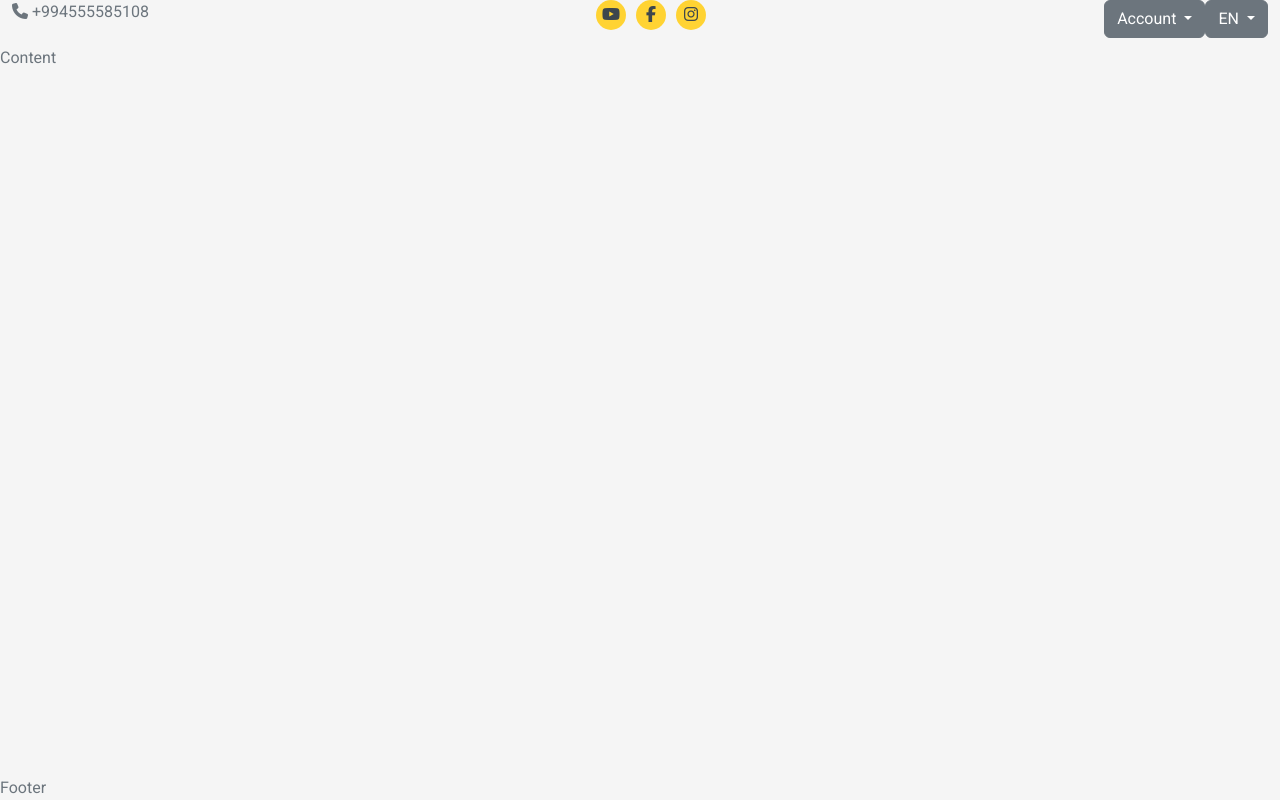
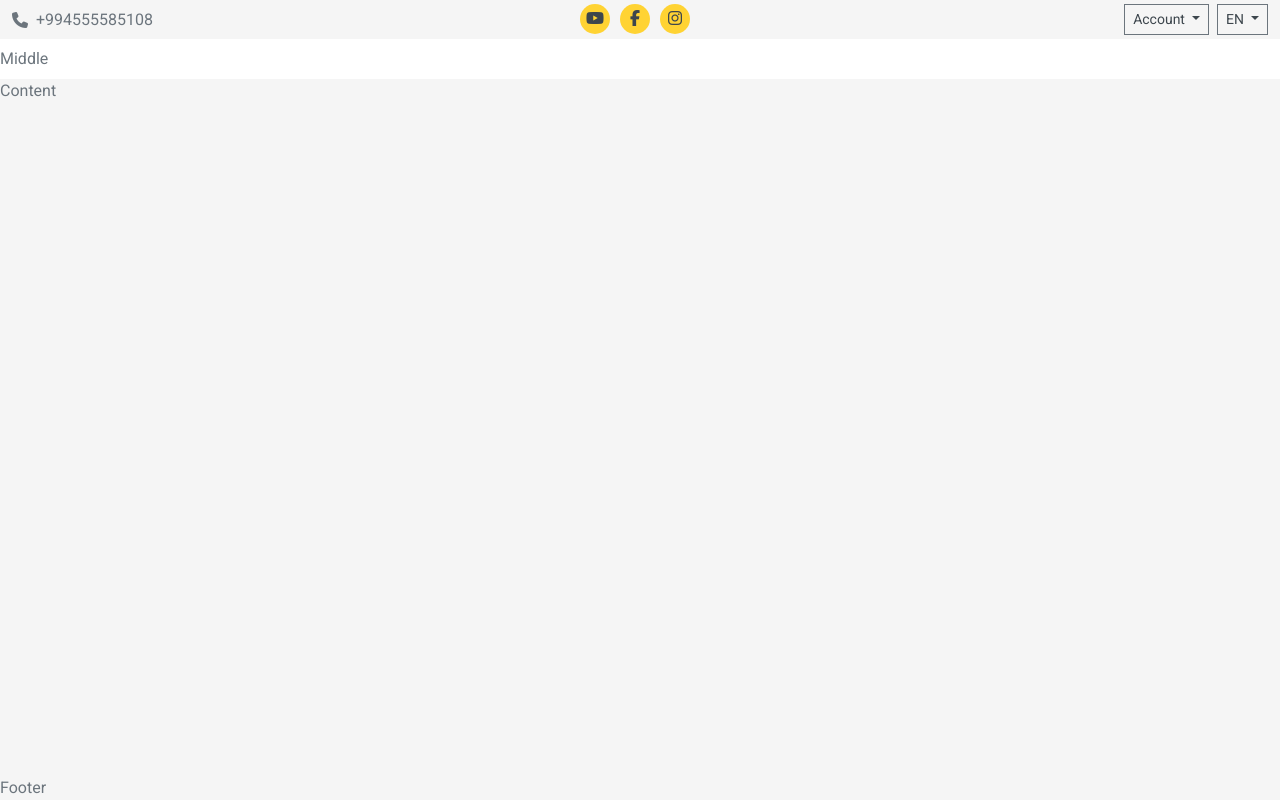
Before and after one commit to Mammadvasiyev/Website-of-Online-Store-in-Bootstrap-5, a plain HTML site: page index.html in a window 1280 px wide. Drawn offline with nearby package versions, Linux system fonts and the light colour scheme.

Commit message:
header top styling - done

```diff
--- a/assets/css/main.css
+++ b/assets/css/main.css
@@ -29,6 +29,12 @@ img {
   max-width: 100%;
   height: auto;
 }
+
+.btn,
+.dropdown-menu {
+  border-radius: 0px;
+}
+
 /* ---General rules---- */
 
 .wrapper {
@@ -45,12 +51,14 @@ main.main {
 .header-top-phone a {
   text-decoration: none;
 }
-.header-top-phone a:hover{
-    text-decoration: underline;
+.header-top-phone a:hover {
+  text-decoration: underline;
 }
 
 ul.social-icons {
   list-style: none;
+  margin: 0;
+  padding: 0;
 }
 
 ul.social-icons li {
@@ -73,6 +81,12 @@ ul.social-icons a:hover {
   background-color: var(--contrast-color);
   color: var(--accent-color);
 }
+
+.header-top .btn {
+  background-color: var(--bg-color);
+  color: var(--contrast-color);
+}
+
 /* ---Header rules---- */
 
 /* ---Header rules---- */
--- a/index.html
+++ b/index.html
@@ -23,16 +23,16 @@
   <body>
     <div class="wrapper">
       <header class="header">
-        <div class="header-top">
+        <div class="header-top py-1  ">
           <div class="container-fluid">
             <div class="row">
-              <div class="col-md-4">
-                <div class="header-top-phone">
+              <div class="col-6 col-sm-4">
+                <div class="header-top-phone d-flex align-items-center h-100">
                   <i class="fa-solid fa-phone"></i>
-                  <a href="tel:+994555585108">+994555585108</a>
+                  <a href="tel:+994555585108" class="ms-2">+994555585108</a>
                 </div>
               </div>
-              <div class="col-md-4">
+              <div class="col-sm-4 d-none d-sm-block">
                 <ul class="ul social-icons d-flex justify-content-center">
                   <li>
                     <a href="#"><i class="fa-brands fa-youtube"></i></a>
@@ -45,12 +45,12 @@
                   </li>
                 </ul>
               </div>
-              <div class="col-md-4">
+              <div class="col-6 col-sm-4">
                 <div class="header-top-account d-flex justify-content-end">
-                  <div class="btn-group">
+                  <div class="btn-group me-2">
                     <div class="dropdown">
                       <button
-                        class="btn btn-secondary dropdown-toggle"
+                        class="btn btn-sm btn-secondary dropdown-toggle"
                         type="button"
                         data-bs-toggle="dropdown"
                         aria-expanded="false"
@@ -68,7 +68,7 @@
                   <div class="btn-group">
                     <div class="dropdown">
                       <button
-                        class="btn btn-secondary dropdown-toggle"
+                        class="btn btn-sm btn-secondary dropdown-toggle"
                         type="button"
                         data-bs-toggle="dropdown"
                         aria-expanded="false"
@@ -89,6 +89,9 @@
             </div>
           </div>
         </div>
+        <div class="header-middle bg-white py-2 ">
+          Middle
+        </div>
       </header>
       <main class="main">Content</main>
       <footer class="footer">Footer</footer>
```
